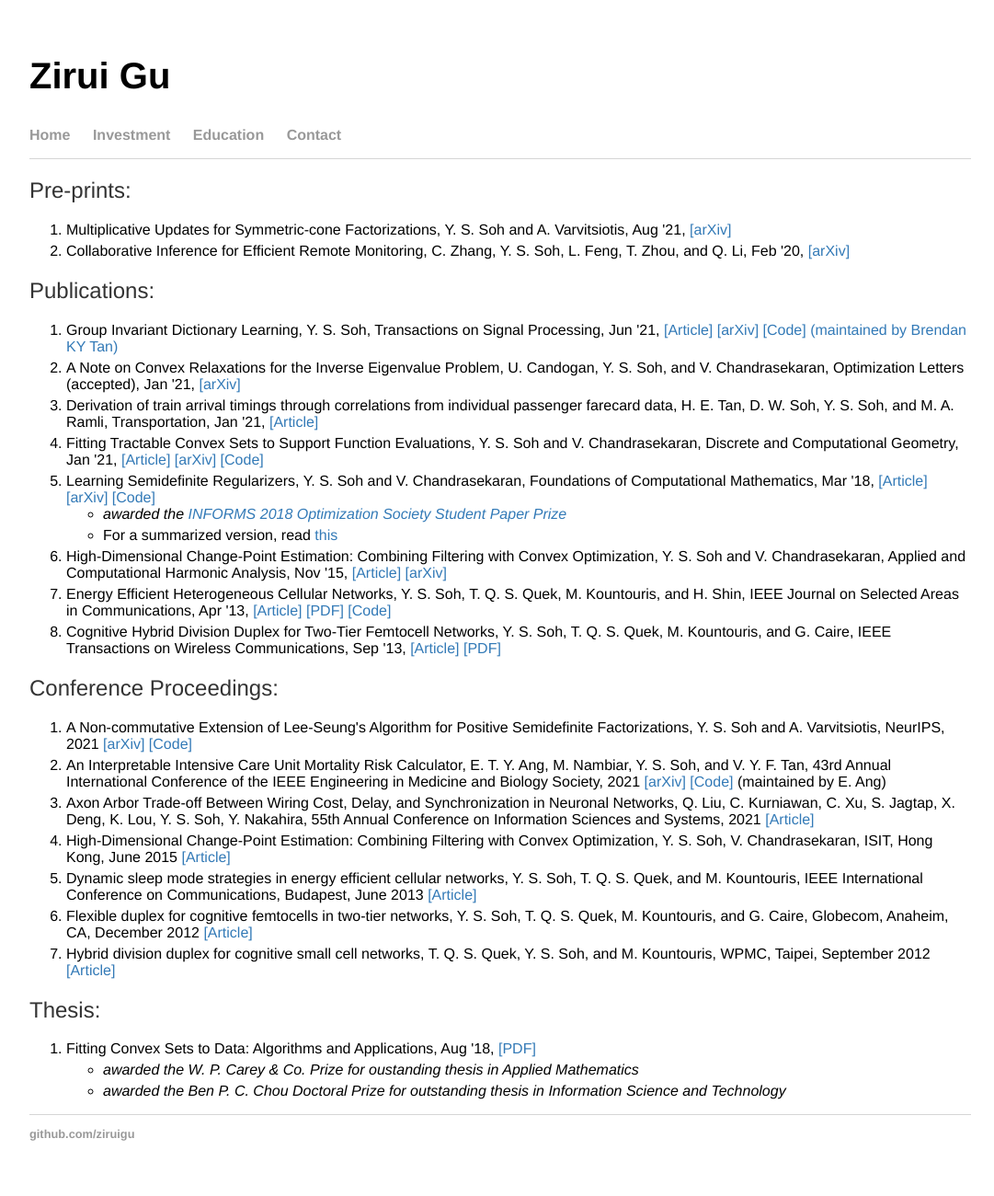
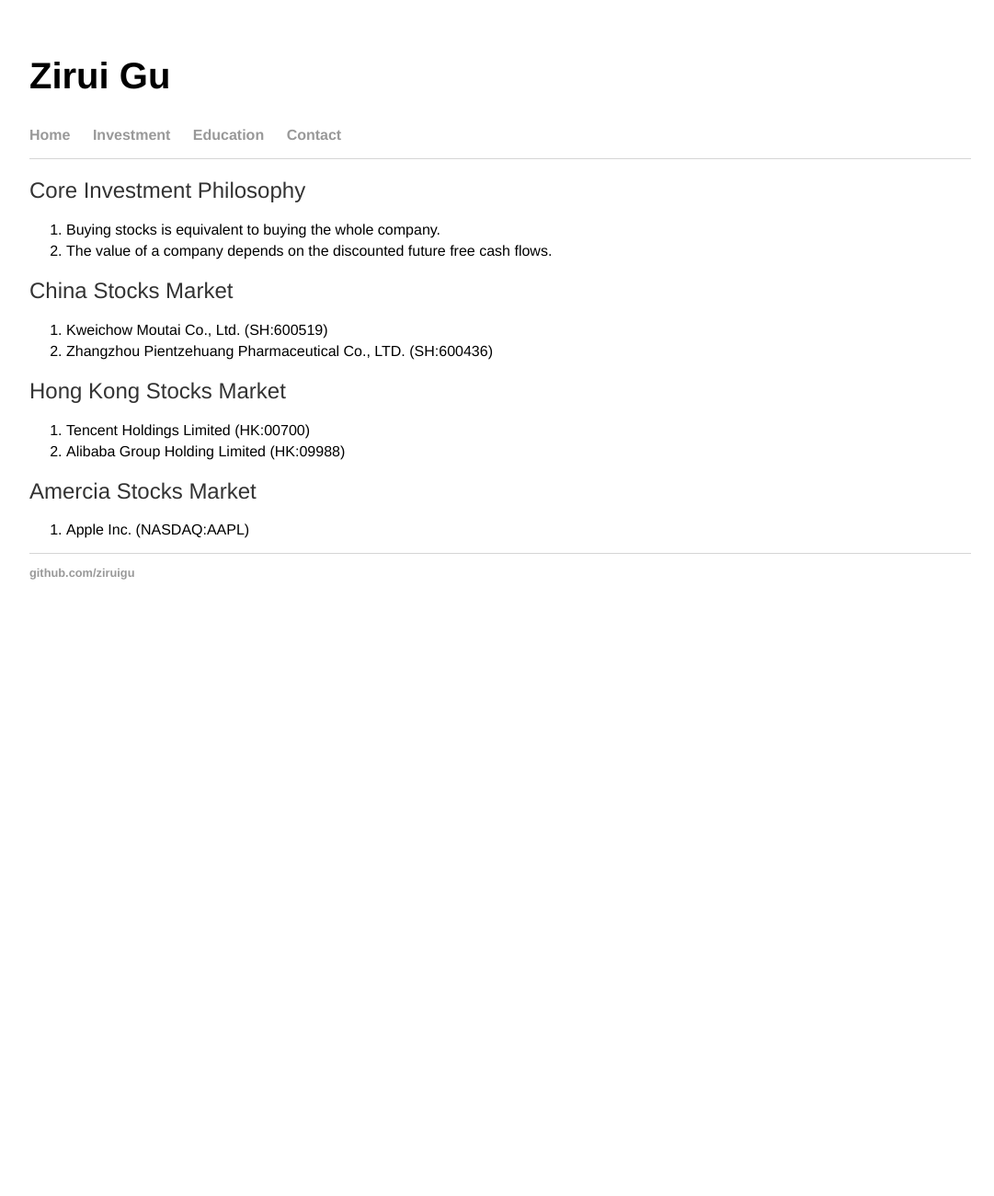
Before and after one commit to ziruigu/ziruigu.github.io, a Jekyll site: the page built from investment/index.html, in a window 1280 px wide. Shown: the whole page at 92% size, without its empty margins (96-1177 px from the left). Built offline with Jekyll 4.4.1, drawn with Linux system fonts in a browser that asks for light colours; after the commit the page ends 900 px from its top, so only the background shows below that.

Commit message:
Update index.html

```diff
--- a/investment/index.html
+++ b/investment/index.html
@@ -4,50 +4,29 @@
 ---
 
 <div class="blurb">
-  <h2>Pre-prints:</h2>
+  <h2>Core Investment Philosophy</h2>
   <ol>
-    <li>Multiplicative Updates for Symmetric-cone Factorizations, Y. S. Soh and A. Varvitsiotis, Aug '21, <a href = "https://arxiv.org/abs/2108.00740">[arXiv]</a></li>
-    <li>Collaborative Inference for Efficient Remote Monitoring, C. Zhang, Y. S. Soh, L. Feng, T. Zhou, and Q. Li, Feb '20, <a href = "https://arxiv.org/abs/2002.04759">[arXiv]</a></li>
+    <li>Buying stocks is equivalent to buying the whole company.</li>
+    <li>The value of a company depends on the discounted future free cash flows.</li>
   </ol>
 
-    <h2>Publications:</h2>
+    <h2>China Stocks Market</h2>
   <ol>
-    <li>Group Invariant Dictionary Learning, Y. S. Soh, Transactions on Signal Processing, Jun '21, <a href = "https://ieeexplore.ieee.org/document/9461688">[Article]</a> <a href = "https://arxiv.org/abs/2007.07550">[arXiv]</a> <a href = "https://github.com/bkytan/gidl">[Code] (maintained by Brendan KY Tan)</a></li>
- <li>A Note on Convex Relaxations for the Inverse Eigenvalue Problem, U. Candogan, Y. S. Soh, and V. Chandrasekaran, Optimization Letters (accepted), Jan '21, <a href = "https://arxiv.org/abs/1911.02225">[arXiv]</a></li>
- <li>Derivation of train arrival timings through correlations from individual passenger farecard data, H. E. Tan, D. W. Soh, Y. S. Soh, and M. A. Ramli, Transportation, Jan '21, <a href = "https://link.springer.com/article/10.1007/s11116-021-10164-w">[Article]</a></li>
- <li>Fitting Tractable Convex Sets to Support Function Evaluations, Y. S. Soh and V. Chandrasekaran, Discrete and Computational Geometry, Jan '21, <a href = "https://link.springer.com/article/10.1007/s00454-020-00258-0">[Article]</a> <a href = "http://arxiv.org/abs/1903.04194">[arXiv]</a> <a href = "http://github.com/yssoh/cvxreg">[Code]</a></li>
- <li>Learning Semidefinite Regularizers, Y. S. Soh and V. Chandrasekaran, Foundations of Computational Mathematics, Mar '18, <a href = "http://link.springer.com/article/10.1007/s10208-018-9386-z">[Article]</a> <a href = "http://arxiv.org/abs/1701.01207">[arXiv]</a> <a href = "https://github.com/yssoh/SDP_DL">[Code]</a><br>
- <ul>
- <li><i>awarded the <a href ="http://www.informs.org/Recognizing-Excellence/Community-Prizes/Optimization-Society/Optimization-Society-Student-Paper-Prize">INFORMS 2018 Optimization Society Student Paper Prize</a></i></li>
- <li>
- For a summarized version, read <a href = "https://github.com/yssoh/informs18_sdpdl/raw/master/informs18_sdpdl.pdf">this</a>
- </li>
- </ul>
- <li>High-Dimensional Change-Point Estimation: Combining Filtering with Convex Optimization, Y. S. Soh and V. Chandrasekaran, Applied and Computational Harmonic Analysis, Nov '15, <a href = "https://www.sciencedirect.com/science/article/pii/S1063520315001542">[Article]</a> <a href = "http://arxiv.org/abs/1412.3731">[arXiv]</a></li>
- <li>Energy Efficient Heterogeneous Cellular Networks, Y. S. Soh, T. Q. S. Quek, M. Kountouris, and H. Shin, IEEE Journal on Selected Areas in Communications, Apr '13, <a href = "https://ieeexplore.ieee.org/document/6502479">[Article]</a> <a href = "papers/SQKS_JSAC13.pdf">[PDF]</a> <a href = "http://github.com/yssoh/green_hcn">[Code]</a></li>
- <li>Cognitive Hybrid Division Duplex for Two-Tier Femtocell Networks, Y. S. Soh, T. Q. S. Quek, M. Kountouris, and G. Caire, IEEE Transactions on Wireless Communications, Sep '13, <a href = "https://ieeexplore.ieee.org/xpl/articleDetails.jsp?arnumber=6594782">[Article]</a> <a href = "papers/SQKC_TWC13.pdf">[PDF]</a></li>
+    <li>Kweichow Moutai Co., Ltd. (SH:600519)</li>
+    <li>Zhangzhou Pientzehuang Pharmaceutical Co., LTD. (SH:600436)</li>
   </ol>
 
 
-  <h2>Conference Proceedings:</h2>
+  <h2>Hong Kong Stocks Market</h2>
   <ol>
-    <li>A Non-commutative Extension of Lee-Seung's Algorithm for Positive Semidefinite Factorizations, Y. S. Soh and A. Varvitsiotis, NeurIPS, 2021 <a href = "https://arxiv.org/abs/2106.00293">[arXiv]</a> <a href = "https://github.com/yssoh/PSD_MM">[Code]</a></li>
-    <li>An Interpretable Intensive Care Unit Mortality Risk Calculator, E. T. Y. Ang, M. Nambiar, Y. S. Soh, and V. Y. F. Tan, 43rd Annual International Conference of the IEEE Engineering in Medicine and Biology Society, 2021 <a href = "https://arxiv.org/abs/2101.07426">[arXiv]</a> <a href = "https://github.com/dualinsanity007/FYP-Interpretable-ICU-Mortality-Risk-Calculator">[Code]</a> (maintained by E. Ang)</li>
-    <li>Axon Arbor Trade-off Between Wiring Cost, Delay, and Synchronization in Neuronal Networks, Q. Liu, C. Kurniawan, C. Xu, S. Jagtap, X. Deng, K. Lou, Y. S. Soh, Y. Nakahira, 55th Annual Conference on Information Sciences and Systems, 2021 <a href = "https://ieeexplore.ieee.org/abstract/document/9400271/">[Article]</a></li>
- <li>High-Dimensional Change-Point Estimation: Combining Filtering with Convex Optimization, Y. S. Soh, V. Chandrasekaran, ISIT, Hong Kong, June 2015 <a href = "http://ieeexplore.ieee.org/xpls/abs_all.jsp?arnumber=7282435&tag=1">[Article]</a></li>
- <li>Dynamic sleep mode strategies in energy efficient cellular networks, Y. S. Soh, T. Q. S. Quek, and M. Kountouris, IEEE International Conference on Communications, Budapest, June 2013 <a href = "http://ieeexplore.ieee.org/xpls/abs_all.jsp?arnumber=6655024&tag=1">[Article]</a></li>
- <li>Flexible duplex for cognitive femtocells in two-tier networks, Y. S. Soh, T. Q. S. Quek, M. Kountouris, and G. Caire, Globecom, Anaheim, CA, December 2012 <a href="http://ieeexplore.ieee.org/xpls/abs_all.jsp?arnumber=6503443">[Article]</a></li>
- <li>Hybrid division duplex for cognitive small cell networks, T. Q. S. Quek, Y. S. Soh, and M. Kountouris, WPMC, Taipei, September 2012 <a href = "http://ieeexplore.ieee.org/xpls/abs_all.jsp?arnumber=6398710">[Article]</a></li>
+    <li>Tencent Holdings Limited (HK:00700)</li>
+    <li>Alibaba Group Holding Limited (HK:09988)</li>
   </ol>
 
 
-  <h2>Thesis:</h2>
+  <h2>Amercia Stocks Market</h2>
   <ol>
-    <li>Fitting Convex Sets to Data: Algorithms and Applications, Aug '18, <a href = "http://thesis.library.caltech.edu/11208/1/YongSheng_Soh_2019.pdf">[PDF]</a></li>
- <ul>
- <li><i>awarded the W. P. Carey & Co. Prize for oustanding thesis in Applied Mathematics </i></li>
- <li><i>awarded the Ben P. C. Chou Doctoral Prize for outstanding thesis in Information Science and Technology</i></li>
- </ul>
+<li>Apple Inc. (NASDAQ:AAPL)</li>
   </ol>
 
 
```
